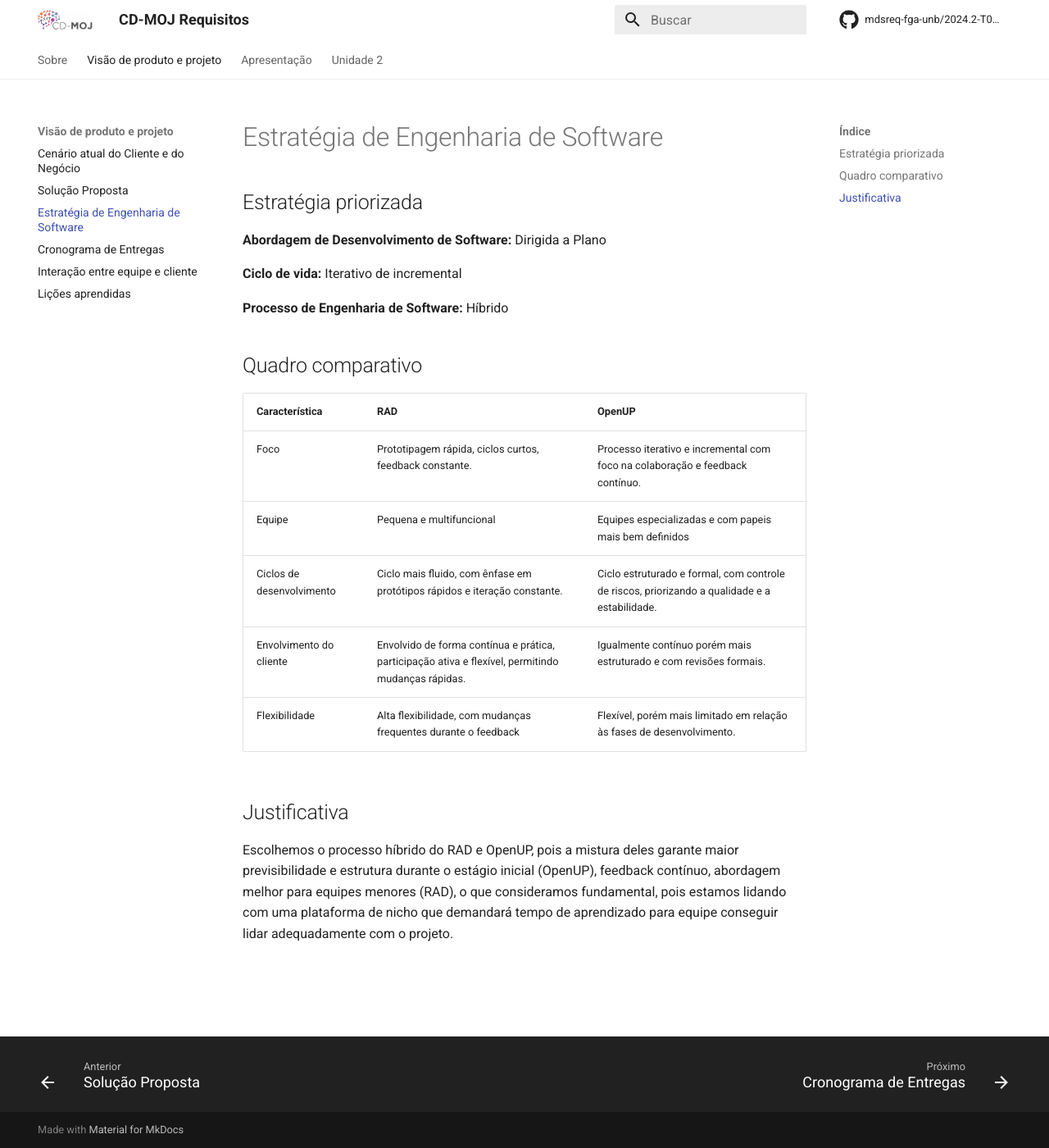
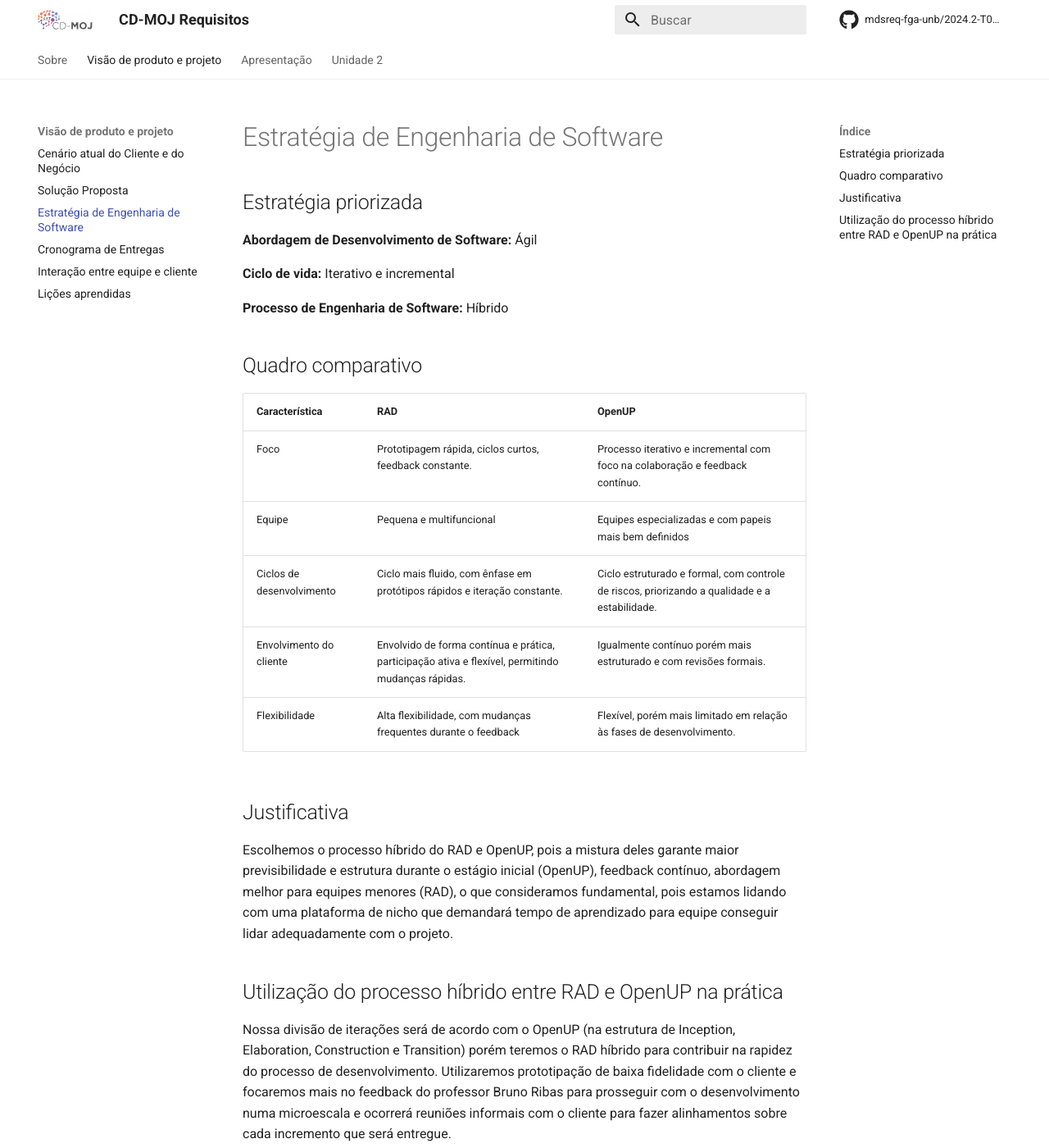
Before and after one commit to mdsreq-fga-unb/2024.2-T01-CD-MOJ, an MkDocs documentation site: the page built from docs/visao/Estrategia.md, in a window 1280 px wide and 1400 px high. Shown: the whole window at 82% size. Built offline with MkDocs 1.6.1 and Material for MkDocs 9.7.7, drawn with Linux system fonts in a browser that asks for light colours; comment, search, counter and statistics services are not loaded.

Commit message:
adapta estratégias de desenvolvimento de software

```diff
--- a/docs/visao/Estrategia.md
+++ b/docs/visao/Estrategia.md
@@ -2,9 +2,9 @@
 
 ## Estratégia priorizada
 
-**Abordagem de Desenvolvimento de Software:** Dirigida a Plano
+**Abordagem de Desenvolvimento de Software:** Ágil
 
-**Ciclo de vida:** Iterativo de incremental
+**Ciclo de vida:** Iterativo e incremental
 
 **Processo de Engenharia de Software:** Híbrido
 
@@ -21,3 +21,7 @@
 ## Justificativa
 
 Escolhemos o processo híbrido do RAD e OpenUP, pois a mistura deles garante maior previsibilidade e estrutura durante o estágio inicial (OpenUP), feedback contínuo, abordagem melhor para equipes menores (RAD), o que consideramos fundamental, pois estamos lidando com uma plataforma de nicho que demandará tempo de aprendizado para equipe conseguir lidar adequadamente com o projeto.
+
+## Utilização do processo híbrido entre RAD e OpenUP na prática
+
+Nossa divisão de iterações será de acordo com o OpenUP (na estrutura de Inception, Elaboration, Construction e Transition) porém teremos o RAD híbrido para contribuir na rapidez do processo de desenvolvimento. Utilizaremos prototipação de baixa fidelidade com o cliente e focaremos mais no feedback do professor Bruno Ribas para prosseguir com o desenvolvimento numa microescala e ocorrerá reuniões informais com o cliente para fazer alinhamentos sobre cada incremento que será entregue.
```
